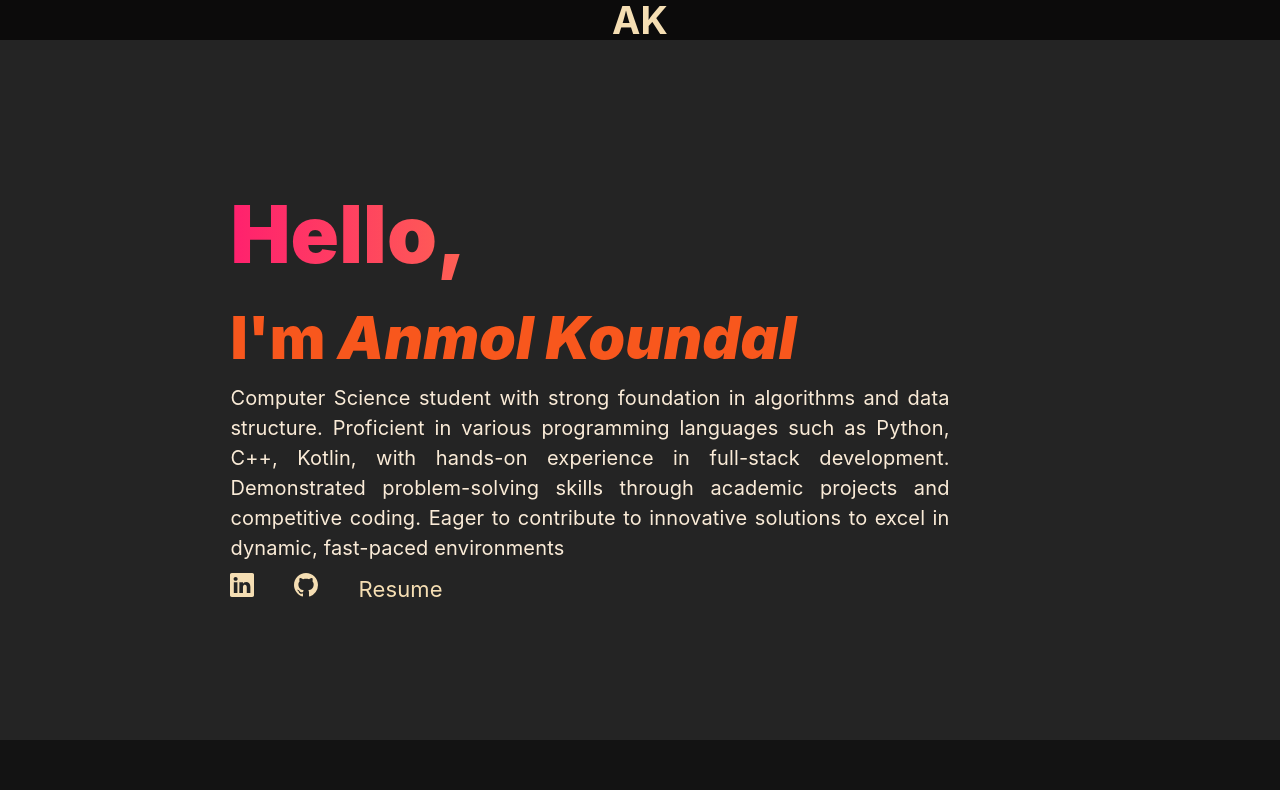
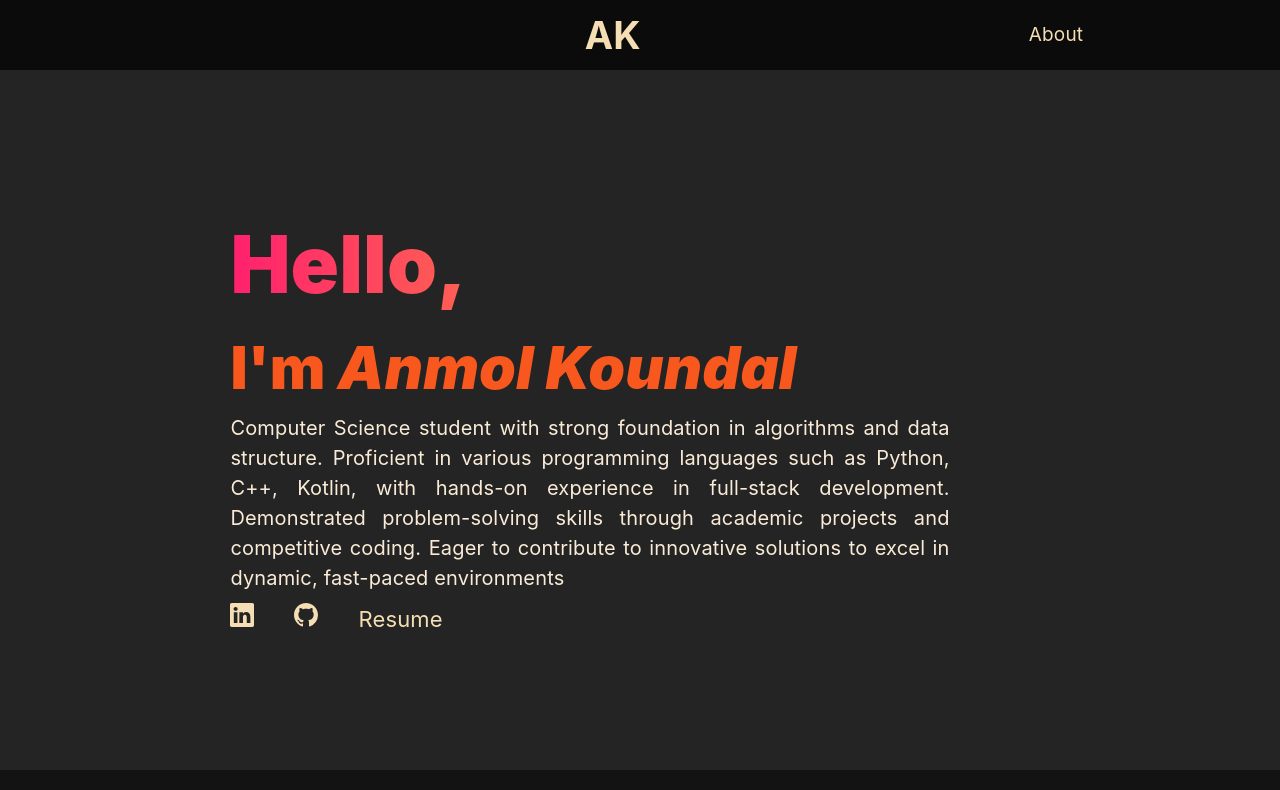
Before and after one commit to avnk-342/portfolio, a React (Vite) app in the folder vite-client/: page / in a window 1280 px wide. Shown: the top 790 px of the page. Built offline with nearby package versions, Linux system fonts and the light colour scheme; no server answers; the database is empty.

Commit message:
increased the height of navbar

```diff
--- a/vite-client/src/components/navbar/Navbar.css
+++ b/vite-client/src/components/navbar/Navbar.css
@@ -12,7 +12,7 @@
     justify-content: center;
     padding: 16px;
     width: 65%;
-    height: 40px;
+    height: 70px;
 }
 
 .nav-logo{
--- a/vite-client/src/components/navbar/Navbar.jsx
+++ b/vite-client/src/components/navbar/Navbar.jsx
@@ -13,11 +13,11 @@ const Navbar = () => {
               <p>AK</p>
             </div>
         </div>
-        {/* <div className="nav-links-div">
+        <div className="nav-links-div">
           <ul className='nav-links-list'>
             <li ><Link className='nav-links-list-element' to="about">About</Link></li>
           </ul>
-        </div> */}
+        </div>
     </div>
   )
 }
```
